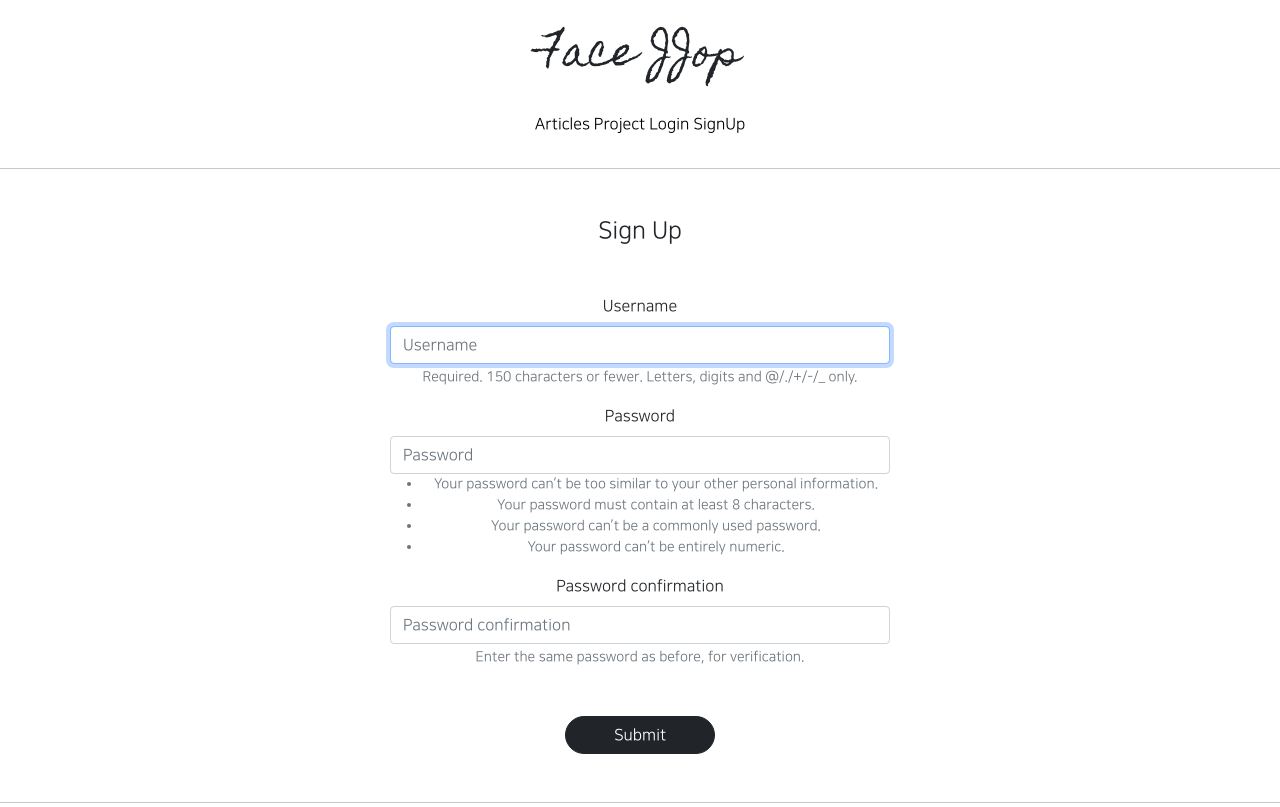
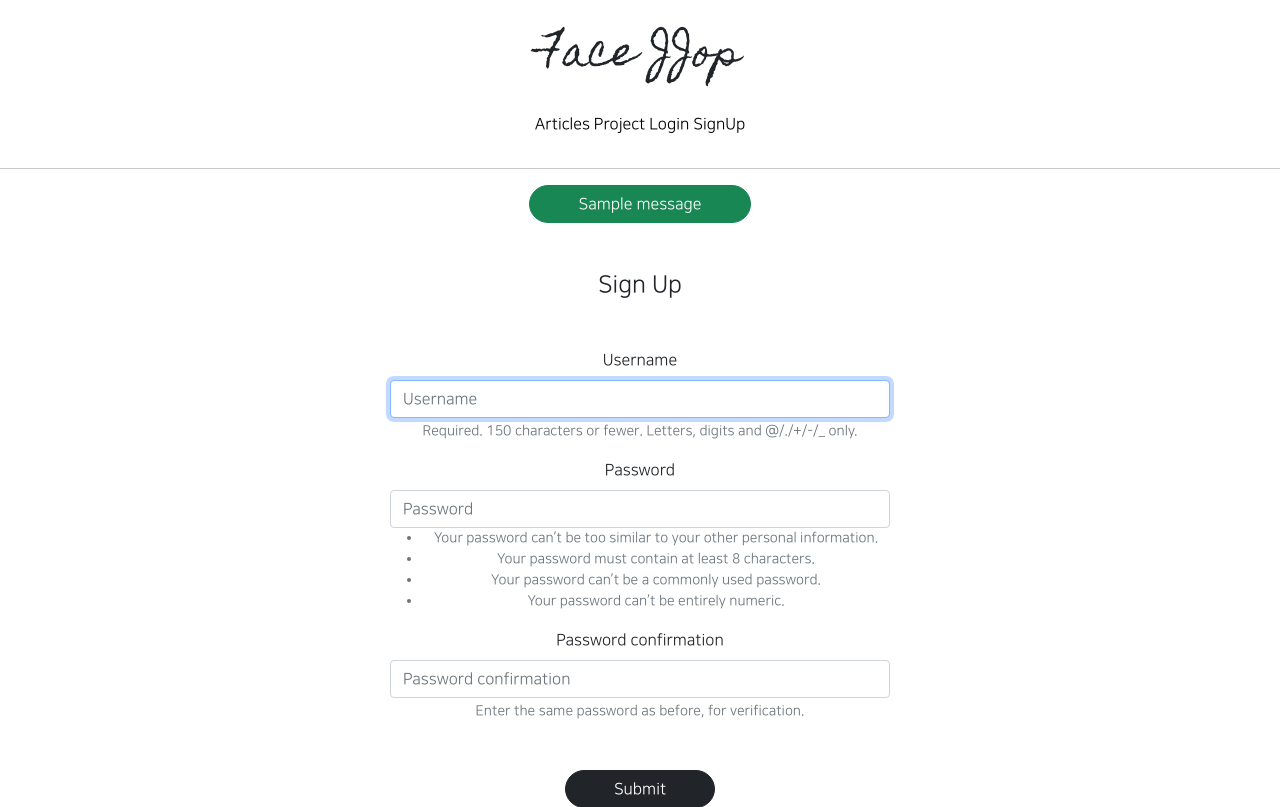
Before and after one commit to TTioTTi/gis_1ban_1, a Django app: page /accounts/create/ in a window 1280 px wide. Shown: the top 807 px of the page. Run offline with Django 3.2, Linux system fonts and the light colour scheme; tables that the repository leaves empty hold one stand-in row (values such as "Sample post"); one stand-in notice (Sample message) is shown; parts of the project's set-up code (start-up, migrations or seed data) failed here and were passed over; some libraries are stand-ins or nearby versions.

Commit message:
8/25 1ban class commit__s2

```diff
--- a/likeapp/views.py
+++ b/likeapp/views.py
@@ -1,14 +1,18 @@
+from django.contrib import messages
+from django.contrib.auth.decorators import login_required
 from django.http import HttpResponseRedirect
 from django.shortcuts import render
 
 # Create your views here.
 from django.urls import reverse
+from django.utils.decorators import method_decorator
 from django.views.generic import RedirectView
 
 from articleapp.models import Article
 from likeapp.models import LikeRecord
 
 
+@method_decorator(login_required, 'get')
 class LikeArticleView(RedirectView):
 
     def get(self, request, *args, **kwargs):
@@ -17,10 +21,12 @@ class LikeArticleView(RedirectView):
 
         likeRecord = LikeRecord.objects.filter(user=user, article=article)
         if likeRecord.exists():
+            messages.add_message(request, messages.ERROR, '좋아요는 한 번만 가능합니다.')
             return HttpResponseRedirect(reverse('articleapp:detail', kwargs={'pk': kwargs['article_pk']}))
         else: LikeRecord(user=user, article=article).save()
         article.like += 1
         article.save()
+        messages.add_message(request, messages.SUCCESS, '좋아요가 반영되었습니다.')
         return super().get(request, *args, **kwargs)
 
     def get_redirect_url(self, *args, **kwargs):
--- a/templates/base.html
+++ b/templates/base.html
@@ -6,6 +6,14 @@
 {% include 'header.html' %}
 
 <hr>
+
+{% for message in messages %}
+    <div class="text-center">
+        <div class="btn btn-success rounded-pill px-5">
+            {{ message }}
+        </div>
+    </div>
+{% endfor %}
 
 {% block content %}
 {% endblock %}
```
